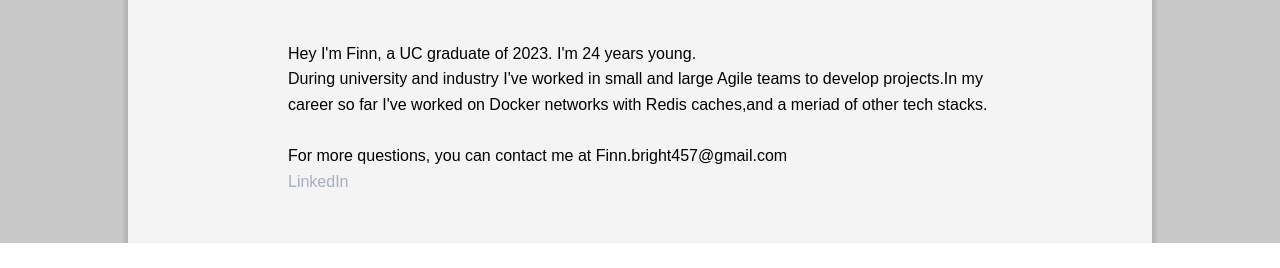
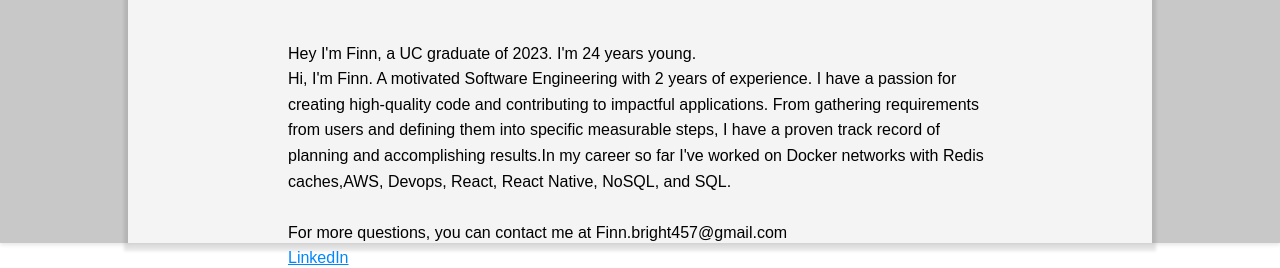
Before and after one commit to FJBright/github-page, a React (Create React App) app: page /about-me in a window 1280 px wide. Shown: the part 597-865 px from the top of the page. Before the commit the page ends 840 px from the top, so only its background shows below. Built offline with nearby package versions, Linux system fonts and the light colour scheme.

Commit message:
Wireframe and link css

```diff
--- a/public/index.html
+++ b/public/index.html
@@ -9,7 +9,7 @@
       name="description"
       content="Web site created using create-react-app"
     />
-    <link rel="apple-touch-icon" href="%PUBLIC_URL%/logo192.png" />
+    <link rel="apple-touch-icon" href="%PUBLIC_URL%/logo.png" />
     <!--
       manifest.json provides metadata used when your web app is installed on a
       user's mobile device or desktop. See https://developers.google.com/web/fundamentals/web-app-manifest/
@@ -24,7 +24,7 @@
       work correctly both with client-side routing and a non-root public URL.
       Learn how to configure a non-root public URL by running `npm run build`.
     -->
-    <title>React App</title>
+    <title>Finn's Github Page</title>
   </head>
   <body>
     <noscript>You need to enable JavaScript to run this app.</noscript>
--- a/src/pages/AboutMe.tsx
+++ b/src/pages/AboutMe.tsx
@@ -41,9 +41,15 @@ const Home = () => {
             <ReactMultiCarousel carouselItems={personalPictures} width={100} height={36}/>
             <span>Hey I'm Finn, a UC graduate of 2023. I'm {age} years young.</span>
             <br></br>
-            <span>During university and industry I've worked in small and large Agile teams to develop projects.</span>
+            <span>
+              Hi, I'm Finn. A motivated Software Engineering with 2 years of experience.
+              I have a passion for creating high-quality code and contributing
+              to impactful applications. From gathering requirements from users
+              and defining them into specific measurable steps, I have a proven
+              track record of planning and accomplishing results.
+            </span>
             <span>In my career so far I've worked on Docker networks with Redis caches,</span>
-            <span>and a meriad of other tech stacks.</span>
+            <span>AWS, Devops, React, React Native, NoSQL, and SQL.</span>
             <br></br>
             <br></br>
             <span>For more questions, you can contact me at Finn.bright457@gmail.com</span>
--- a/src/pages/projectPosts/GitHubPage.tsx
+++ b/src/pages/projectPosts/GitHubPage.tsx
@@ -1,6 +1,7 @@
 import React, { useEffect, useState } from 'react';
 import ContentPage, { ContentProps } from '../../components/contentPage';
 
+import githubPageZero from '../../assets/images/githubPageDraft.png';
 import githubPageOne from '../../assets/images/githubPage200424.png';
 import githubPageTwo from '../../assets/images/githubPage240506.png';
 import githubPageThree from '../../assets/images/githubPage270424.png';
@@ -10,6 +11,7 @@ const pageContent = {
     title: "GitHub Page",
     date: "19/05/2024",
     imageDetails: [
+      { src: githubPageZero, title: '', description: '' },
       { src: githubPageOne, title: '', description: '' },
       { src: githubPageTwo, title: '', description: '' },
       { src: githubPageThree, title: '', description: '' },
@@ -17,7 +19,7 @@ const pageContent = {
     ],
     text: [
       "My first solo go at a react blog. I decided I wanted to host a site for some personal content.",
-      "During uni I heard about GitHub pages so I found a tutorial on deploying react apps.",
+      "During uni I heard from some friends about GitHub pages so I found a tutorial on deploying react apps.",
       "My CSS is still a work in progress but I'm glad developer tools exist or I'd be crazy by now.",
     ]
 };
--- a/src/styles/style.css
+++ b/src/styles/style.css
@@ -36,8 +36,8 @@ nav {
 }
 
 a {
-  color: #A6ACC9;
-  text-decoration: none;
+  color: #0087ff;
+  text-decoration: "underline";
 }
 
 li.active > a {
```
Also changed, not shown: public/logo.png (added), public/manifest.json, src/assets/images/githubPageDraft.png (added).
